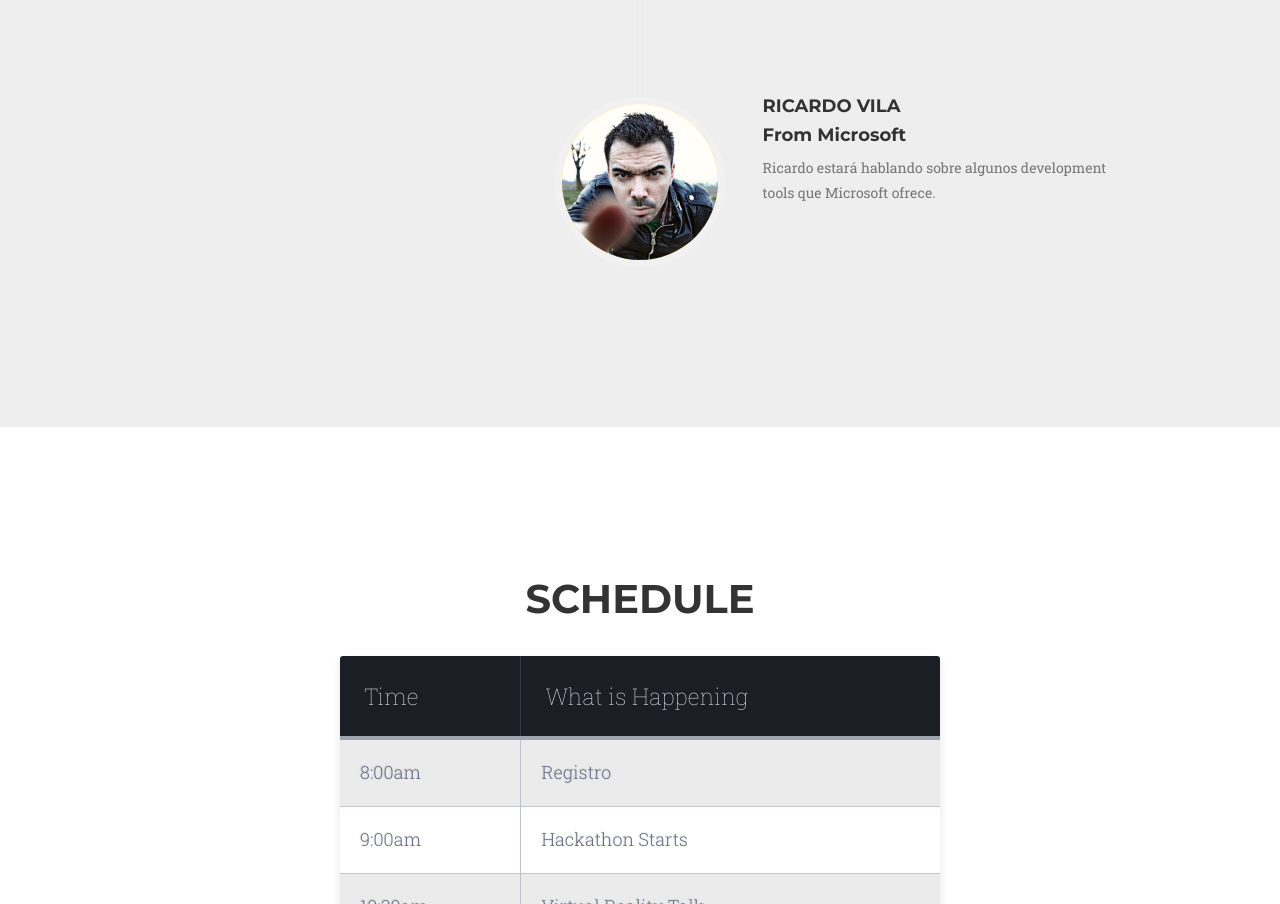
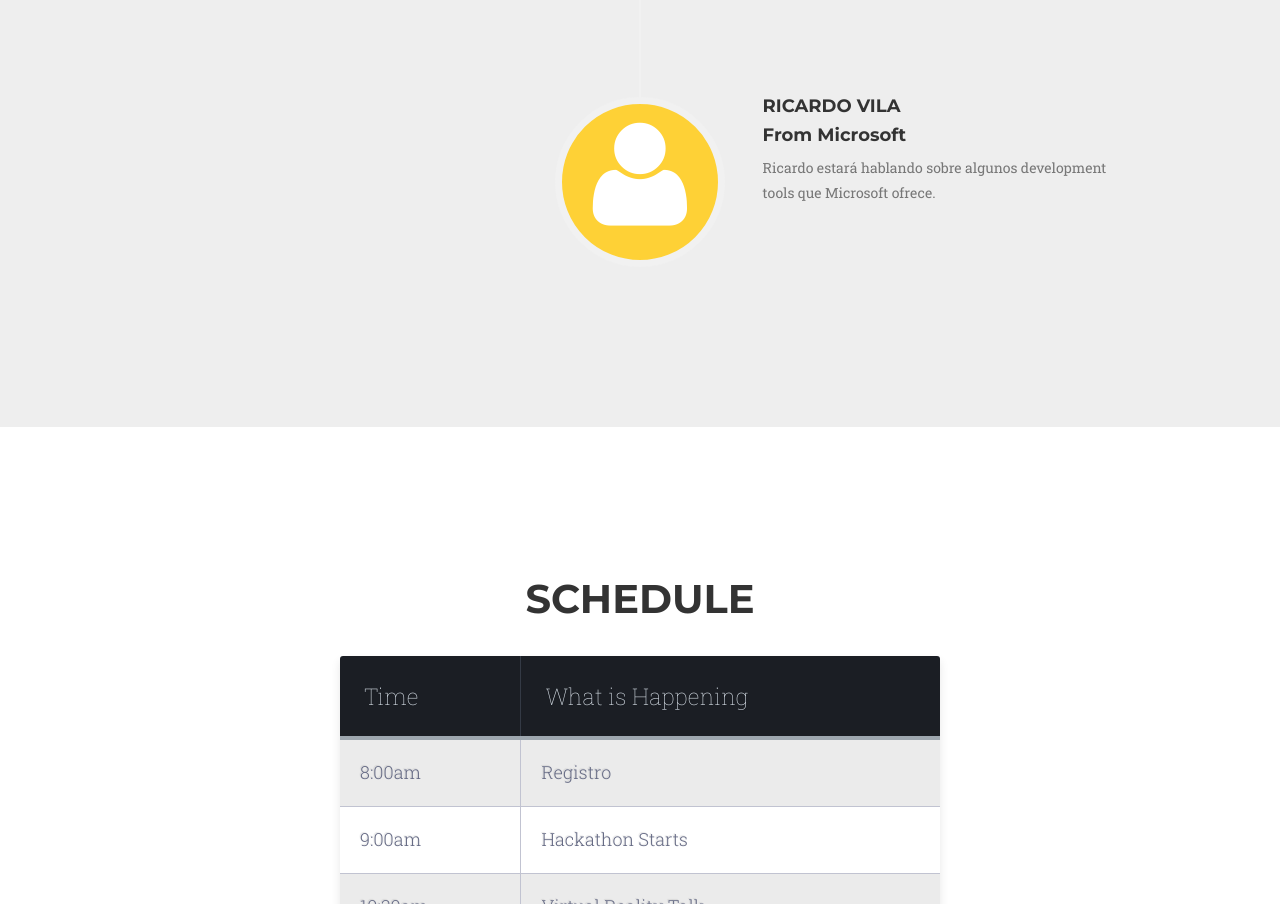
Before and after one commit to idea-platform/idea-platform.github.io, a website: page index.html in a window 1280 px wide. Shown: the part 2398-3302 px from the top of the page. Drawn offline with nearby package versions, Linux system fonts and the light colour scheme; a web font is replaced by a local one.

Commit message:
Update index.html

```diff
--- a/index.html
+++ b/index.html
@@ -195,7 +195,8 @@
                         </li>
                         <li class="timeline-inverted">
                             <div class="timeline-image">
-                                <img class="img-circle img-responsive" src="img/team/2.jpg" alt="">
+
+                                <i style="font-size: 120px; margin-top: 10px;" class="fa fa-user"></i>
                             </div>
                             <div class="timeline-panel">
                                 <div class="timeline-heading">
```
